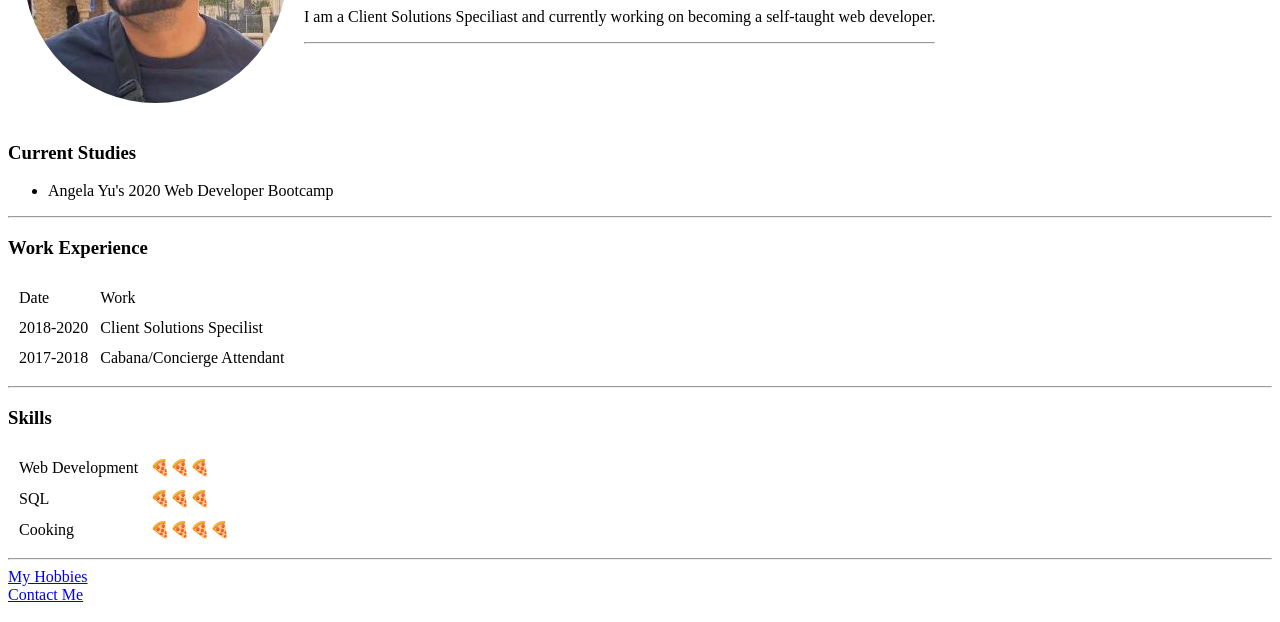
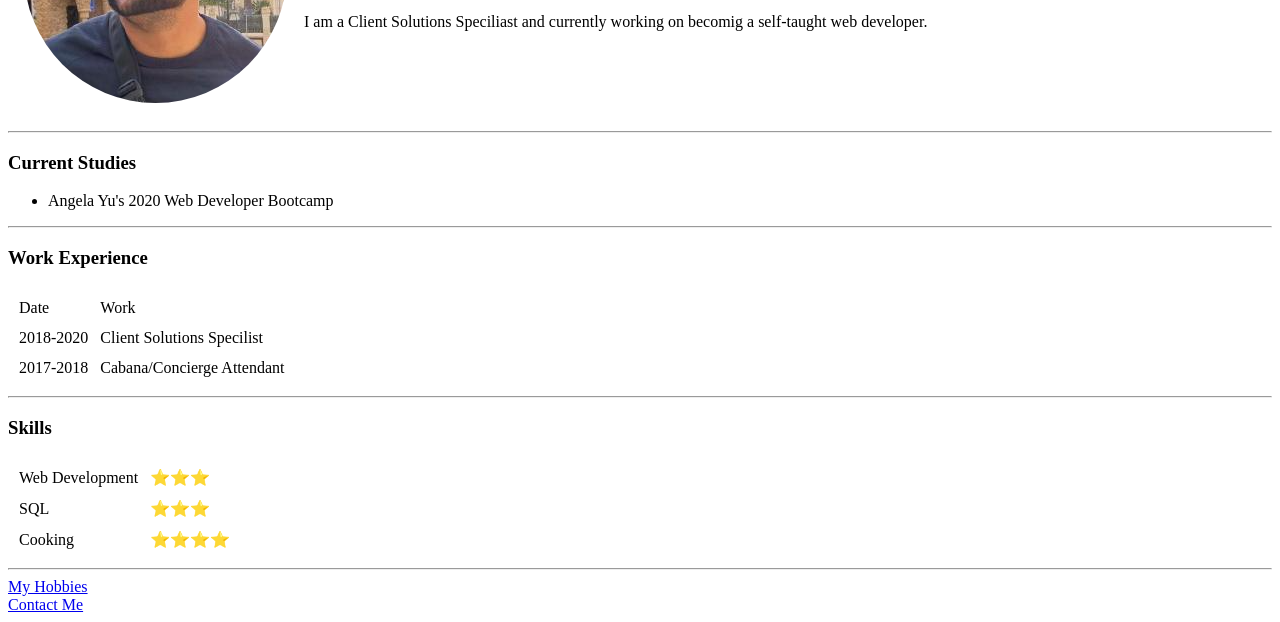
Before and after one commit to georgeeevillanuevaaa/cv, a plain HTML site: page index.html in a window 1280 px wide. Shown: the part 184-806 px from the top of the page. Drawn offline with Linux system fonts and the light colour scheme.

Commit message:
Add files via upload

```diff
--- a/index.html
+++ b/index.html
@@ -4,6 +4,9 @@
     <meta charset="UTF-8">
     <meta name="viewport" content="width=device-width, initial-scale=1.0">
     <title>George's Personal Site</title>
+
+    <link rel="stylesheet" href="CSS/styles.css">
+
 </head>
 <body>
     <table cellspacing="15">
@@ -11,10 +14,11 @@
             <td><img src="george.png" alt="george profile picture"></td>
             <td><h1>George Villanueva</h1>
             <p><em><strong> Self taught Web Developer</strong></em></p>
-            <p>I am a Client Solutions Speciliast and currently working on becoming a self-taught web developer.</p>
-            <hr></td>
+            <p>I am a Client Solutions Speciliast and currently working on becomig a self-taught web developer.</p>
+            </td>
         </tr>
     </table>
+    <hr>
 
     <h3>Current Studies</h3>
     <ul>
@@ -43,15 +47,15 @@
     <table cellspacing="10">
         <tr>
             <td>Web Development</td>
-            <td>🍕🍕🍕</td>
+            <td>⭐⭐⭐</td>
         </tr>
         <tr>
             <td>SQL</td>
-            <td>🍕🍕🍕</td>
+            <td>⭐⭐⭐</td>
         </tr>
         <tr>
             <td>Cooking</td>
-            <td>🍕🍕🍕🍕</td>
+            <td>⭐⭐⭐⭐</td>
         </tr>
     </table>
 
```
